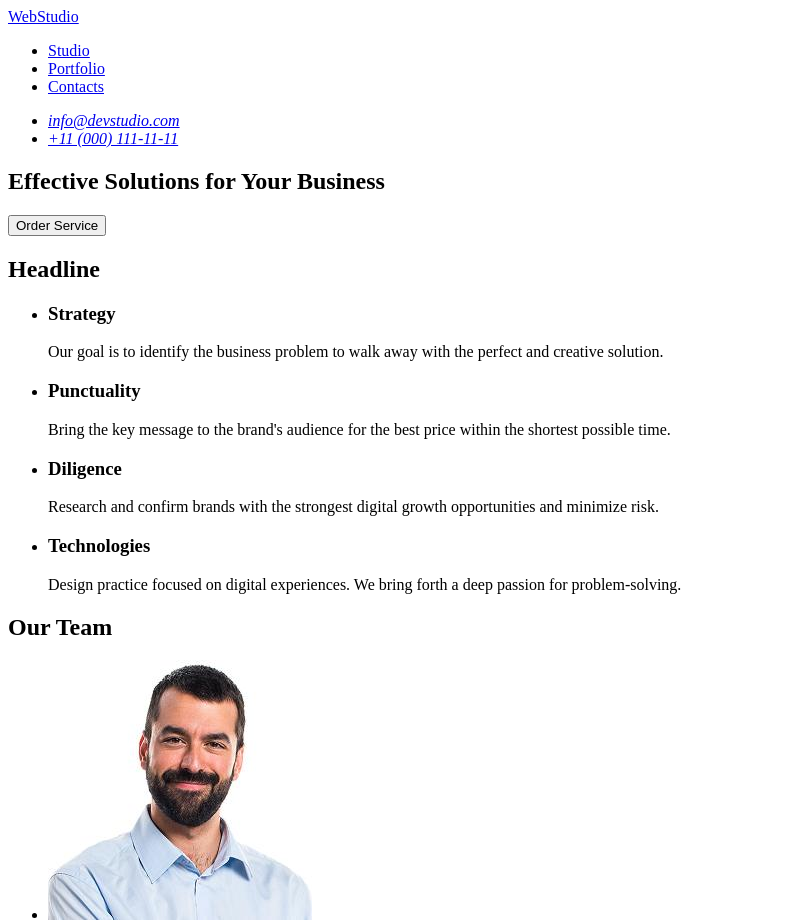
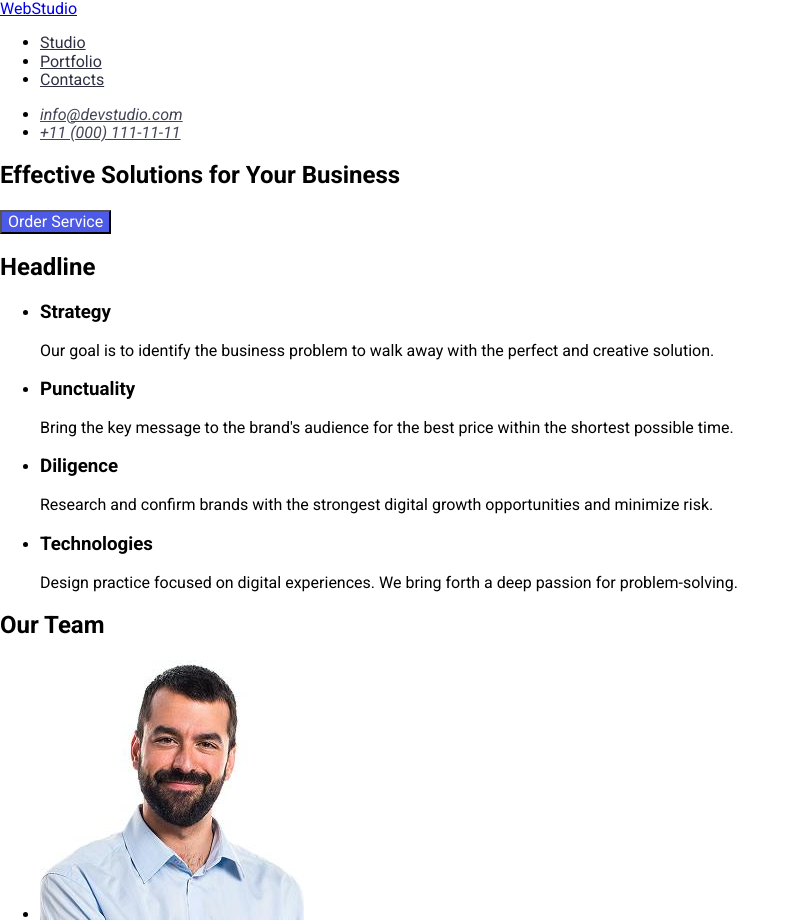
Before and after one commit to Amiinaa08/goit-markup-hw-02, a plain HTML site: page index.html in a window 1280 px wide. Shown: the top 923 px of the page, without its empty margins (0-796 px from the left). Drawn offline with nearby package versions, Linux system fonts and the light colour scheme.

Commit message:
add styles for interactive elements, add body styles

```diff
--- a/css/styles.css
+++ b/css/styles.css
@@ -0,0 +1,32 @@
+body {
+  font-family: Roboto, Verdana, sans-serif;
+}
+
+/* #region nav */
+.nav-link {
+  color: #2e2f42;
+}
+
+.nav-link:hover,
+.nav-link:focus {
+  color: #404bbf;
+}
+/* #endregion */
+
+.address-link {
+  color: #434455;
+}
+
+.address-link:hover,
+.address-link:focus {
+  color: #404bbf;
+}
+
+.section-button {
+  color: white;
+  background-color: #4d5ae5;
+}
+
+.section-button:hover {
+  background-color: #404bbf;
+}
--- a/index.html
+++ b/index.html
@@ -3,6 +3,17 @@
   <head>
     <meta charset="UTF-8" />
     <meta name="viewport" content="width=device-width, initial-scale=1.0" />
+    <link
+      rel="stylesheet"
+      href="https://cdn.jsdelivr.net/npm/modern-normalize@2.0.0/modern-normalize.min.css"
+    />
+    <link rel="preconnect" href="https://fonts.googleapis.com" />
+    <link rel="preconnect" href="https://fonts.gstatic.com" crossorigin />
+    <link
+      href="https://fonts.googleapis.com/css2?family=Raleway:ital,wght@0,700;1,700&family=Roboto:ital,wght@0,100..900;1,100..900&display=swap"
+      rel="stylesheet"
+    />
+    <link rel="stylesheet" href="./css/styles.css" />
     <title>Document</title>
   </head>
   <body>
@@ -10,22 +21,30 @@
       <nav>
         <a href="./index.html">WebStudio</a>
         <ul>
-          <li><a href="#">Studio</a></li>
-          <li><a href="#">Portfolio</a></li>
-          <li><a href="#">Contacts</a></li>
+          <li><a class="nav-link" href="#">Studio</a></li>
+          <li><a class="nav-link" href="#">Portfolio</a></li>
+          <li><a class="nav-link" href="#">Contacts</a></li>
         </ul>
       </nav>
       <address>
         <ul>
-          <li><a href="mailto:info@devstudio.com">info@devstudio.com</a></li>
-          <li><a href="tel:+110001111111">+11 (000) 111-11-11</a></li>
+          <li>
+            <a class="address-link" href="mailto:info@devstudio.com"
+              >info@devstudio.com</a
+            >
+          </li>
+          <li>
+            <a class="address-link" href="tel:+110001111111"
+              >+11 (000) 111-11-11</a
+            >
+          </li>
         </ul>
       </address>
     </header>
     <main>
       <section>
         <h1>Effective Solutions for Your Business</h1>
-        <button type="button">Order Service</button>
+        <button class="section-button" type="button">Order Service</button>
       </section>
       <section>
         <h2>Headline</h2>
```
